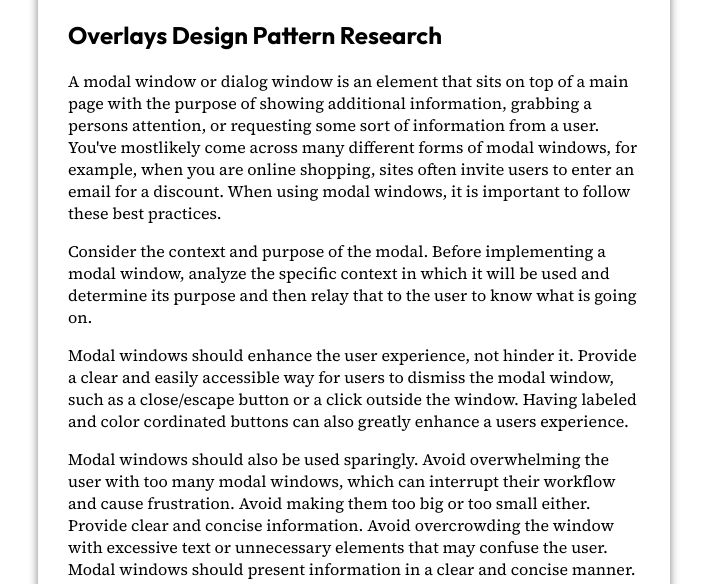
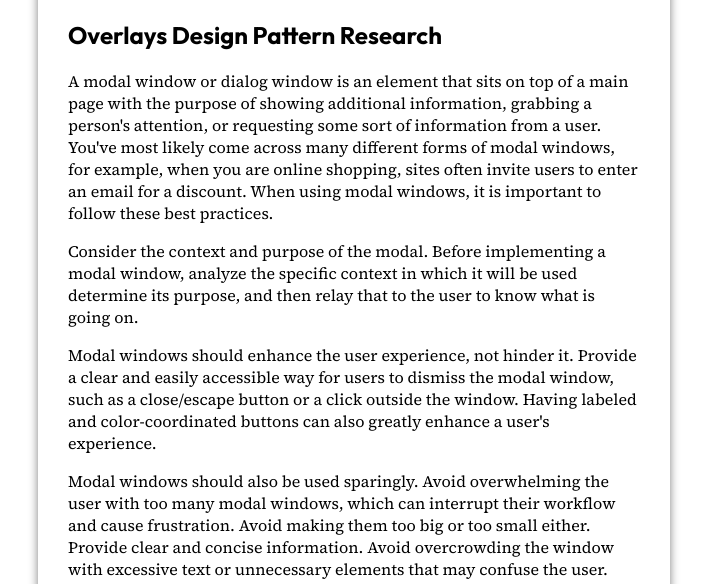
Before and after one commit to myuma24/des157a, a plain HTML site: page journal/index.html in a window 1280 px wide. Shown: the part 681-1265 px from the top of the page, without its empty margins (286-993 px from the left). Drawn offline with Linux system fonts and the light colour scheme.

Commit message:
learning journal 2

```diff
--- a/journal/index.html
+++ b/journal/index.html
@@ -26,13 +26,13 @@
             <img id = "modalimage" src = "images/learningjournal.png" alt="modalwindows">
             <h1>Overlays Design Pattern Research</h1>
             <p>
-                A modal window or dialog window is an element that sits on top of a main page with the purpose of showing additional information, grabbing a persons attention, or requesting some sort of information from a user. You've mostlikely come across many different forms of modal windows, for example, when you are online shopping, sites often invite users to enter an email for a discount. When using modal windows, it is important to follow these best practices.
+                A modal window or dialog window is an element that sits on top of a main page with the purpose of showing additional information, grabbing a person's attention, or requesting some sort of information from a user. You've most likely come across many different forms of modal windows, for example, when you are online shopping, sites often invite users to enter an email for a discount. When using modal windows, it is important to follow these best practices.
             </p>
             <p>
-                Consider the context and purpose of the modal. Before implementing a modal window, analyze the specific context in which it will be used and determine its purpose and then relay that to the user to know what is going on.
+                Consider the context and purpose of the modal. Before implementing a modal window, analyze the specific context in which it will be used determine its purpose, and then relay that to the user to know what is going on.
             </p>
             <p>
-                Modal windows should enhance the user experience, not hinder it. Provide a clear and easily accessible way for users to dismiss the modal window, such as a close/escape button or a click outside the window. Having labeled and color cordinated buttons can also greatly enhance a users experience.
+                Modal windows should enhance the user experience, not hinder it. Provide a clear and easily accessible way for users to dismiss the modal window, such as a close/escape button or a click outside the window. Having labeled and color-coordinated buttons can also greatly enhance a user's experience.
             </p>
             <p>
                 Modal windows should also be used sparingly. Avoid overwhelming the user with too many modal windows, which can interrupt their workflow and cause frustration. Avoid making them too big or too small either. Provide clear and concise information. Avoid overcrowding the window with excessive text or unnecessary elements that may confuse the user. Modal windows should present information in a clear and concise manner.
```
